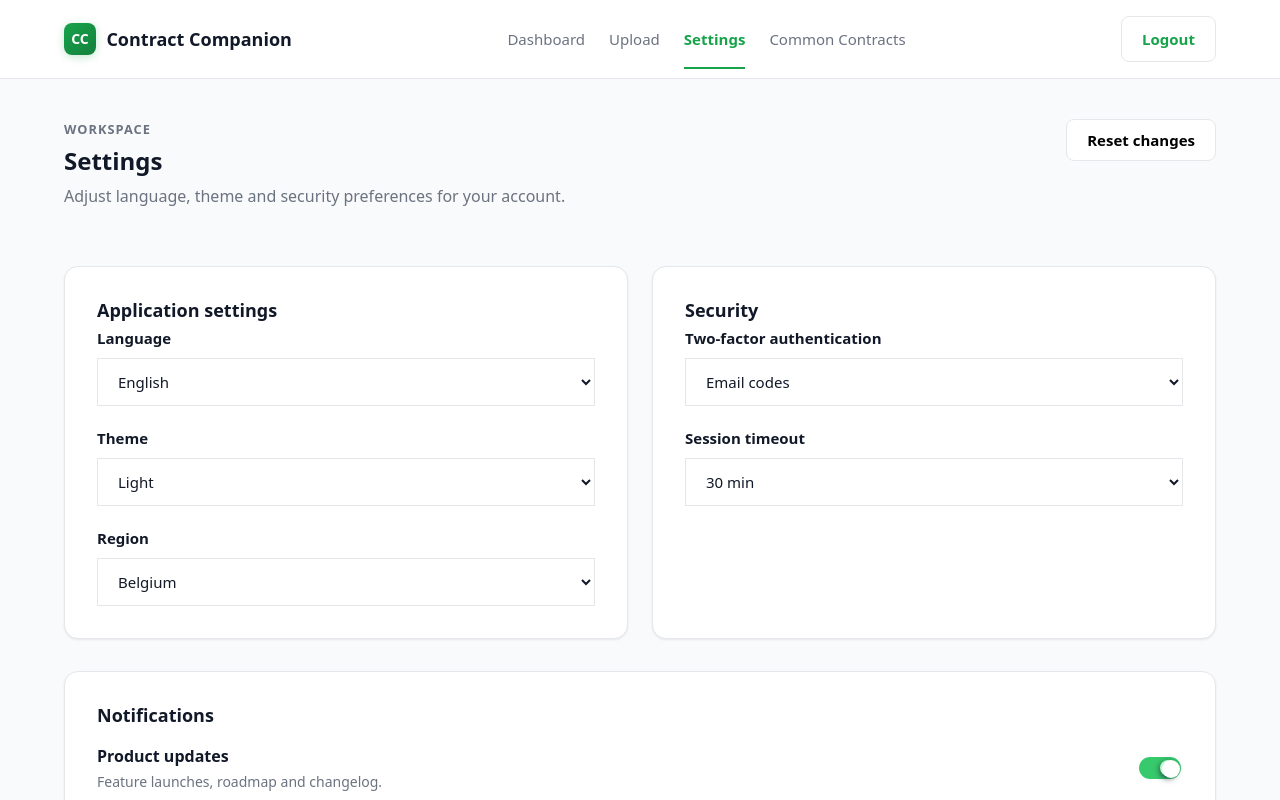
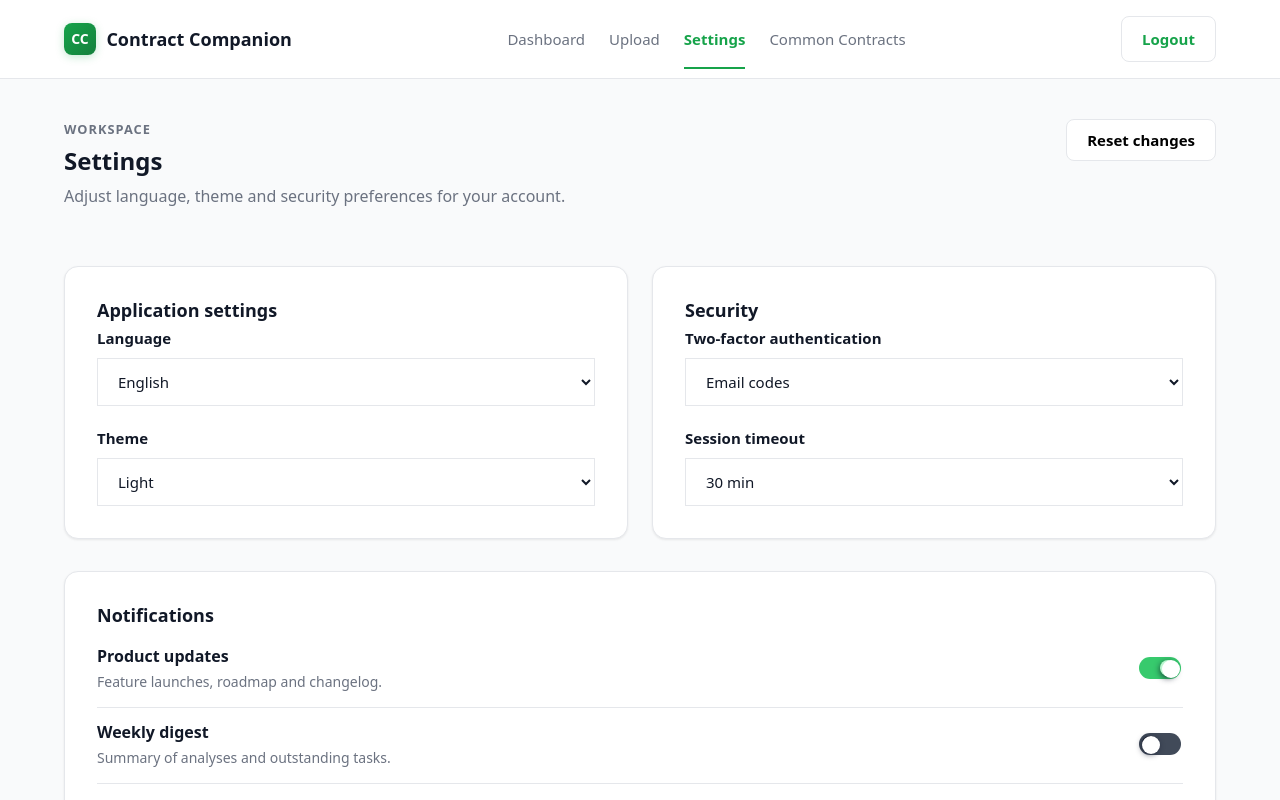
Before and after one commit to tombomeke-ehb/Contract-Companion, a Vue app in the folder frontend/: page /settings in a window 1280 px wide. Shown: the top 800 px of the page. Built offline with nearby package versions, Linux system fonts and the light colour scheme; no server answers.

Commit message:
Remove region selection from settings page
Eliminated the region field from the settings form, local storage, and related logic. The region option is no longer presented to users or saved in the application state.

```diff
--- a/frontend/src/pages/Settings.vue
+++ b/frontend/src/pages/Settings.vue
@@ -29,14 +29,6 @@
             <select id="theme" v-model="form.theme" class="select">
               <option value="Light">{{ $t('settings.themeLight') }}</option>
               <option value="Dark">{{ $t('settings.themeDark') }}</option>
-            </select>
-          </div>
-          <div class="form-group">
-            <label class="label" for="region">{{ $t('settings.region') }}</label>
-            <select id="region" v-model="form.region" class="select">
-              <option value="Belgium">{{ $t('settings.regionBelgium') }}</option>
-              <option value="Netherlands">{{ $t('settings.regionNetherlands') }}</option>
-              <option value="Germany">{{ $t('settings.regionGermany') }}</option>
             </select>
           </div>
         </form>
@@ -106,7 +98,6 @@ const userId = 1
 const STORAGE_KEYS = {
   theme: 'cc_theme',
   language: 'cc_language', // stores lang code: 'en' | 'nl'
-  region: 'cc_region',
   twoFactor: 'cc_twoFactor',
   sessionTimeout: 'cc_sessionTimeout'
 }
@@ -114,7 +105,6 @@ const STORAGE_KEYS = {
 const defaultForm = {
   language: 'English',
   theme: 'Light',
-  region: 'Belgium',
   twoFactor: 'Email',
   sessionTimeout: '30'
 }
@@ -166,7 +156,6 @@ function loadFromStorage() {
   try {
     const storedTheme = localStorage.getItem(STORAGE_KEYS.theme)
     const storedLangCode = localStorage.getItem(STORAGE_KEYS.language)
-    const storedRegion = localStorage.getItem(STORAGE_KEYS.region)
     const storedTwoFactor = localStorage.getItem(STORAGE_KEYS.twoFactor)
     const storedSession = localStorage.getItem(STORAGE_KEYS.sessionTimeout)
 
@@ -175,9 +164,6 @@ function loadFromStorage() {
     }
     if (storedLangCode === 'en' || storedLangCode === 'nl') {
       form.language = mapCodeToUi(storedLangCode)
-    }
-    if (storedRegion) {
-      form.region = storedRegion
     }
     if (storedTwoFactor) {
       form.twoFactor = storedTwoFactor
@@ -194,7 +180,6 @@ function saveToStorage() {
   try {
     localStorage.setItem(STORAGE_KEYS.theme, form.theme)
     localStorage.setItem(STORAGE_KEYS.language, mapUiToCode(form.language))
-    localStorage.setItem(STORAGE_KEYS.region, form.region)
     localStorage.setItem(STORAGE_KEYS.twoFactor, form.twoFactor)
     localStorage.setItem(STORAGE_KEYS.sessionTimeout, form.sessionTimeout)
   } catch (e) {
@@ -233,12 +218,6 @@ onMounted(async () => {
     if (data.LANG) {
       form.language = mapCodeToUi(data.LANG)
     }
-    if (data.REGION) {
-      form.region = data.REGION
-    }
-    // Optioneel: future backend fields
-    // if (data.TWO_FACTOR) form.twoFactor = data.TWO_FACTOR
-    // if (data.SESSION_TIMEOUT) form.sessionTimeout = String(data.SESSION_TIMEOUT)
 
     // Na het binnenhalen van backend-waarden: toepassen + cachen in localStorage
     veranderThema(form.theme)
@@ -270,9 +249,7 @@ const saveSettings = async () => {
 
   const payload = {
     theme: form.theme,
-    language: mapUiToCode(form.language),
-    region: form.region
-    // hier kun je later twoFactor en sessionTimeout mee opslaan als backend dat ondersteunt
+    language: mapUiToCode(form.language)
   }
 
   try {
```
